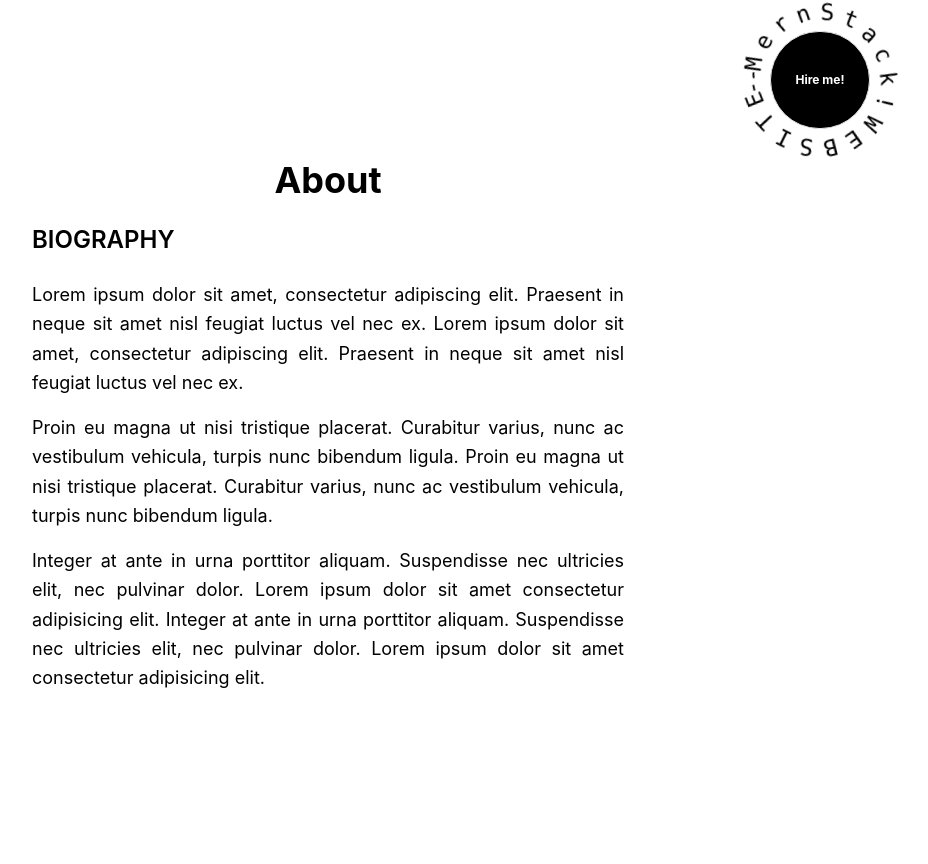
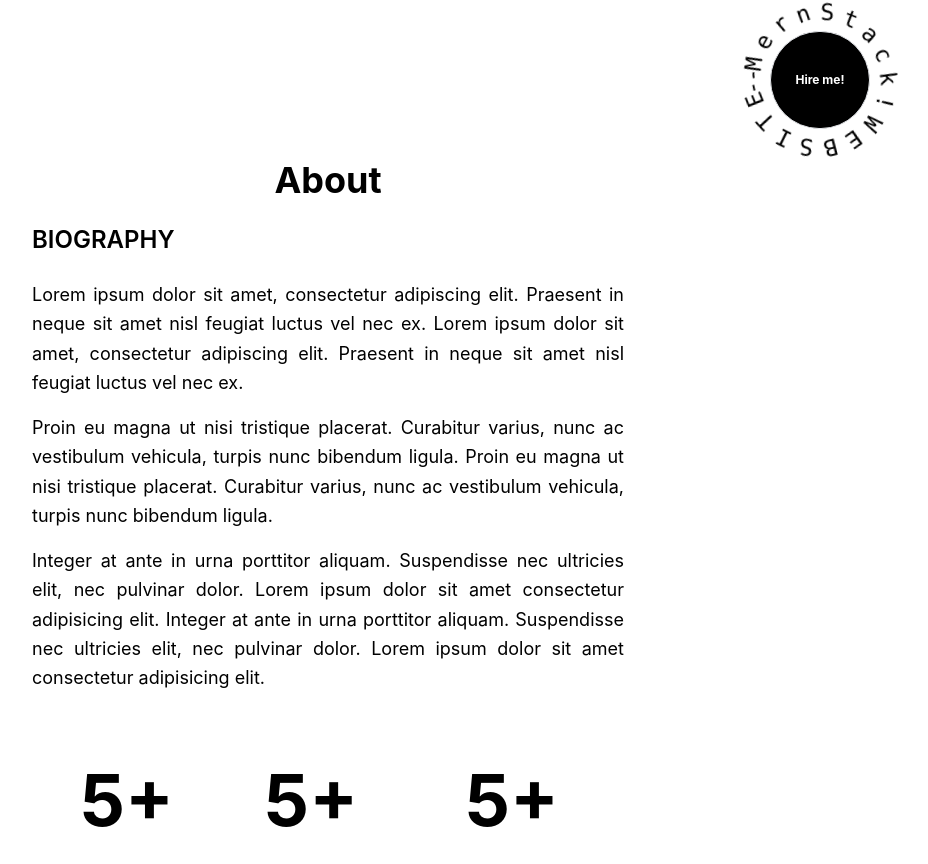
Before and after one commit to Hamzakhan70/Port_Folio, a React (Vite) app: page / in a window 1280 px wide. Shown: the part 756-1620 px from the top of the page, without its empty margins (312-1240 px from the left). Before the commit the page ends 1512 px from the top, so only its background shows below. Built offline with nearby package versions, Linux system fonts and the light colour scheme.

Commit message:
react roundup is implemented just need testing

```diff
--- a/package.json
+++ b/package.json
@@ -12,6 +12,7 @@
   "dependencies": {
     "react": "^18.3.1",
     "react-animated-cursor": "^2.11.2",
+    "react-countup": "^6.5.3",
     "react-dom": "^18.3.1",
     "react-icons": "^5.3.0",
     "react-router-dom": "^6.28.0",
--- a/src/components/about/index.tsx
+++ b/src/components/about/index.tsx
@@ -1,6 +1,6 @@
 import React, { useEffect, useRef } from "react";
 // import "./style.css";
-
+import CountUp from "react-countup";
 const AboutSection: React.FC = () => {
   const elementsRef = useRef<HTMLDivElement[]>([]);
 
@@ -32,11 +32,9 @@ const AboutSection: React.FC = () => {
     { label: "Years of Experience", value: "2+" },
   ];
   const details = [
-
-        "Lorem ipsum dolor sit amet, consectetur adipiscing elit. Praesent in neque sit amet nisl feugiat luctus vel nec ex. Lorem ipsum dolor sit amet, consectetur adipiscing elit. Praesent in neque sit amet nisl feugiat luctus vel nec ex.",
-        "Proin eu magna ut nisi tristique placerat. Curabitur varius, nunc ac vestibulum vehicula, turpis nunc bibendum ligula. Proin eu magna ut nisi tristique placerat. Curabitur varius, nunc ac vestibulum vehicula, turpis nunc bibendum ligula.",
-        "Integer at ante in urna porttitor aliquam. Suspendisse nec ultricies elit, nec pulvinar dolor. Lorem ipsum dolor sit amet consectetur adipisicing elit. Integer at ante in urna porttitor aliquam. Suspendisse nec ultricies elit, nec pulvinar dolor. Lorem ipsum dolor sit amet consectetur adipisicing elit.",
-
+    "Lorem ipsum dolor sit amet, consectetur adipiscing elit. Praesent in neque sit amet nisl feugiat luctus vel nec ex. Lorem ipsum dolor sit amet, consectetur adipiscing elit. Praesent in neque sit amet nisl feugiat luctus vel nec ex.",
+    "Proin eu magna ut nisi tristique placerat. Curabitur varius, nunc ac vestibulum vehicula, turpis nunc bibendum ligula. Proin eu magna ut nisi tristique placerat. Curabitur varius, nunc ac vestibulum vehicula, turpis nunc bibendum ligula.",
+    "Integer at ante in urna porttitor aliquam. Suspendisse nec ultricies elit, nec pulvinar dolor. Lorem ipsum dolor sit amet consectetur adipisicing elit. Integer at ante in urna porttitor aliquam. Suspendisse nec ultricies elit, nec pulvinar dolor. Lorem ipsum dolor sit amet consectetur adipisicing elit.",
   ];
 
   return (
@@ -68,20 +66,42 @@ const AboutSection: React.FC = () => {
           </p>
         ))}
       </div>
-{/*
+
       <div className="flex flex-col sm:flex-row justify-center space-y-6 sm:space-y-0 sm:space-x-8 mt-10">
         {stats.map((stat, idx) => (
           <div
             key={idx}
-            ref={(el) => el && elementsRef.current.push(el)}
+            // ref={(el) => el && elementsRef.current.push(el)}
             className=" translate-y-8 transition-all duration-700 text-center"
             style={{ transitionDelay: `${idx * 0.2 + 0.5}s` }}
           >
-            <h2 className="text-5xl font-bold text-blue-500">{stat.value}</h2>
+            <h2 className="text-7xl font-bold">
+              {
+                <CountUp
+                  start={-5.039}
+                  end={5}
+                  duration={2.75}
+                  separator=" "
+                  decimals={0}
+                  decimal=","
+                  // prefix="EUR "
+                  suffix="+"
+                  onEnd={() => console.log("Ended! 👏")}
+                  onStart={() => console.log("Started! 💨")}
+                >
+                  {({ countUpRef, start }) => (
+                    <div>
+                      <span ref={countUpRef} />
+                      {/* <button onClick={start}>Start</button> */}
+                    </div>
+                  )}
+                </CountUp>
+              }
+            </h2>
             <p className="text-lg text-white">{stat.label}</p>
           </div>
         ))}
-      </div> */}
+      </div>
     </section>
   );
 };
```
Also changed, not shown: 1 other file (tests, documents, lock files or other folders).
